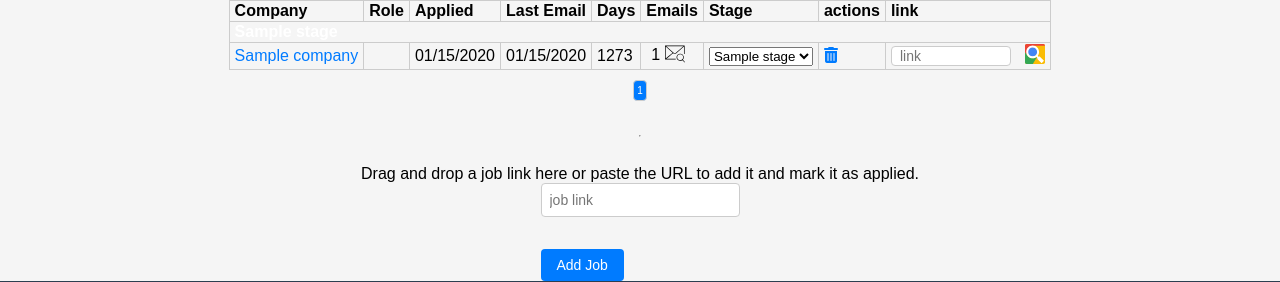
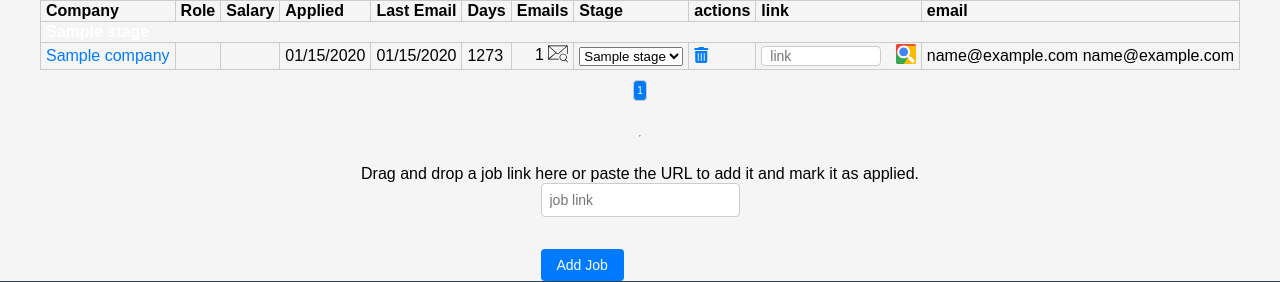
Before and after one commit to pingojo/website, a Django app: template website/templates/dashboard.html in a window 1280 px wide. Shown: the part 580-862 px from the top of the page. Run offline with Django 3.2, Linux system fonts and the light colour scheme; tables that the repository leaves empty hold one stand-in row (values such as "Sample post"); the template is opened without the code that fills it: values that come from a table or form of the project are taken from there, most other values are stand-ins (such as "Sample title", 1, 10 or a date in 2020); data that the repository does not hold is empty; some libraries are stand-ins or nearby versions.

Commit message:
show emails and salary

```diff
--- a/website/templates/dashboard.html
+++ b/website/templates/dashboard.html
@@ -1,6 +1,7 @@
 {% extends "base.html" %}
 {% load custom_filters %}
 {% load static %}
+{% load humanize %}
 
 {% block extra_css %}
   <link rel="stylesheet" href="{% static 'css/dashboard.css' %}">
@@ -113,6 +114,7 @@
             <tr align="left">
                 <th>Company</th>
                 <th>Role</th>
+                <th>Salary</th>
                 <th>Applied</th>
                 <th>Last Email</th>
                 <th>Days</th>
@@ -120,13 +122,14 @@
                 <th>Stage</th>
                 <th>actions</th>
                 <th>link</th>
+                <th>email</th>
             </tr>
         </thead>
         <tbody>
             {% regroup applications by stage.name as stage_list %}
             {% for stage in stage_list %}
                 <tr>
-                    <td colspan="9" class="grouper" data-stage="{{ stage.grouper }}"><strong>{{ stage.grouper }}</strong></td>
+                    <td colspan="11" class="grouper" data-stage="{{ stage.grouper }}"><strong>{{ stage.grouper }}</strong></td>
                 </tr>
                 {% for application in stage.list %}
                     <tr id="row-{{ application.id }}">
@@ -139,10 +142,15 @@
                         </td>
 
                         <td>{{ application.job.role }}</td>
+                        <td>
+                            {% if application.job.salary_min %}
+                                ${{ application.job.salary_min|floatformat:0|intcomma }} - ${{ application.job.salary_max|floatformat:0|intcomma }}
+                            {% endif %}
+                        </td>
                         <td>{{ application.date_applied|date:"m/d/Y" }}</td>
                         <td>{{ application.date_of_last_email|date:"m/d/Y" }}</td>
                         <td>{{ application.days_since_last_email}}</td>
-                        <td valign="top">
+                        <td valign="top" align="right">
                             <span style="padding-bottom: 3px; margin-left: 5px; display: inline-block; vertical-align: middle;">{{ application.email_set.count }}</span>
                             <div class="email-hover" style="display: inline-block; vertical-align: middle;">
                                 <a href="https://mail.google.com/mail/u/0/#search/{{ application.company.name }}" target="_blank" style="margin:0px;padding:0px;">
@@ -191,6 +199,31 @@
                         </td>
                         <td nowrap>
                             {% include 'partials/link.html' %}
+                        </td>
+                        <td>
+                            {% for email in application.email_set.all %}
+                            {% if email.from_email == "<team@hi.wellfound.com>" %}
+                            {% elif email.from_email == "<noreply@candidates.workablemail.com>" %}
+                            {% elif email.from_email == "<no-reply@hire.lever.co>" %}
+                            {% elif email.from_email == "<eino.fa.sender@workflow.mail.us2.cloud.oracle.com>" %}
+                            {% elif email.from_email == "<noreply@applytojob.com>" %}
+                            {% elif email.from_email == "<no-reply@remail.wellfound.com>" %}
+                            {% elif email.from_email == "<calendar-notification@google.com>" %}
+                            {% elif "conversation-" in email.from_email %}
+
+                            <a href="https://mail.google.com/mail/u/0/#inbox/{{ email }}" target="_blank">wellfound</a>
+                            {% elif "@applytojob.com>" in email.from_email %}
+                            <a href="https://mail.google.com/mail/u/0/#inbox/{{ email }}" target="_blank">applytojob</a>
+
+
+                            {% else %}
+                            {{ email.from_email|default:"" }}
+                            {% endif %}
+
+
+                            {{email.to_email|default:""}}
+
+                        {% endfor %}
                         </td>
                     </tr>
                 {% endfor %}
```
